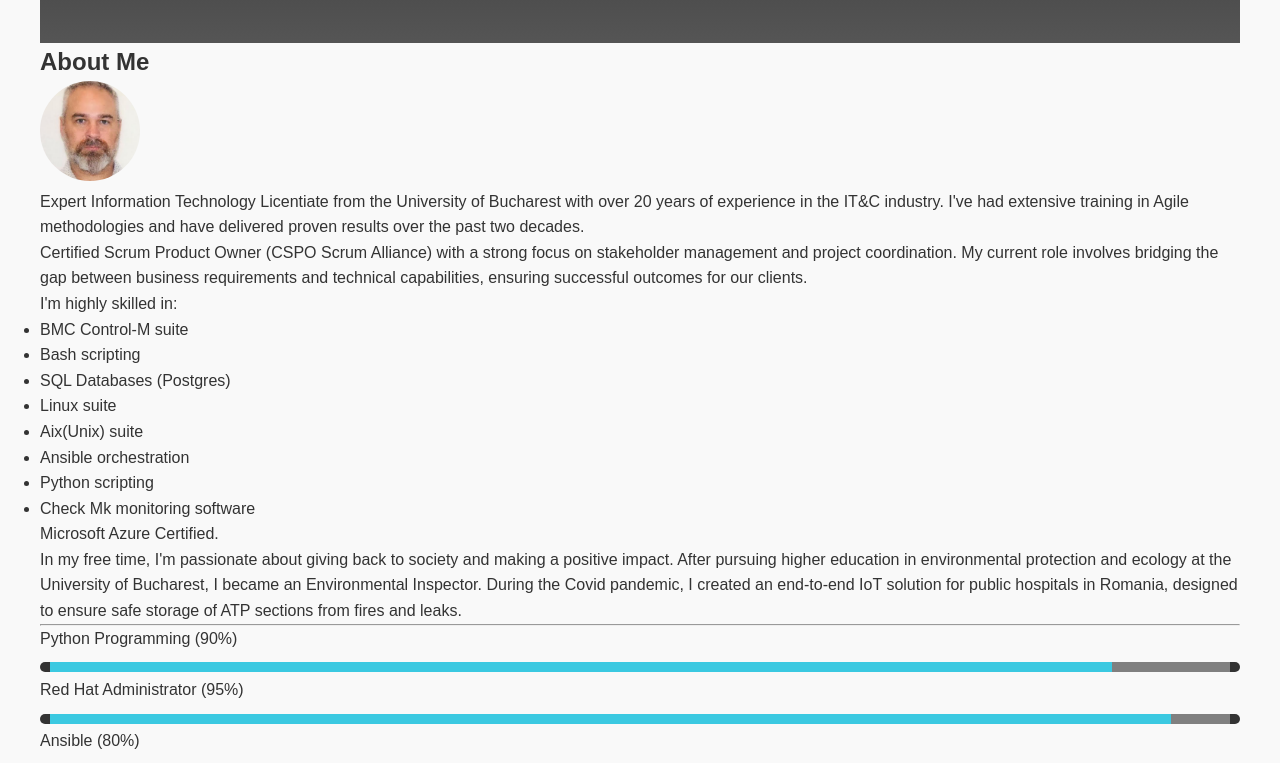
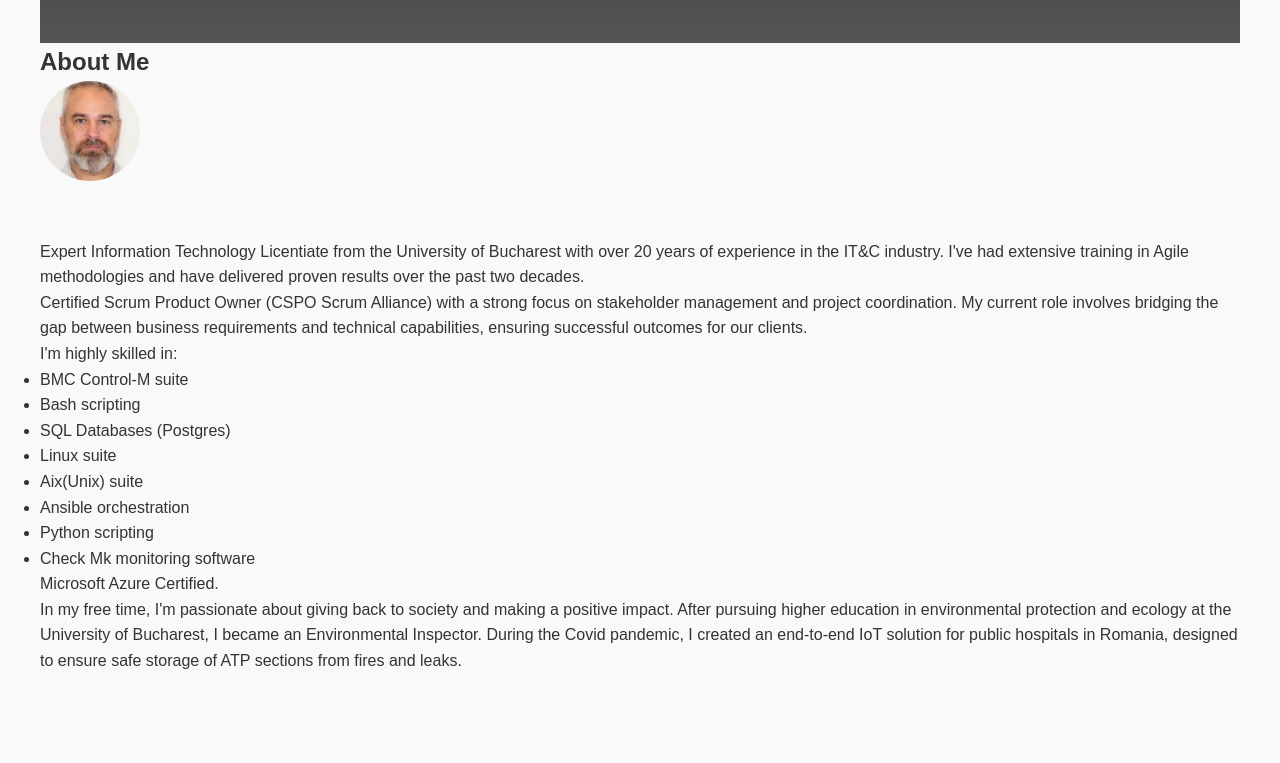
Before and after one commit to dgxshpe/Mywebsite, a plain HTML site: page index.html in a window 1280 px wide. Shown: the part 173-936 px from the top of the page. Drawn offline with nearby package versions, Linux system fonts and the light colour scheme.

Commit message:
about me 1

```diff
--- a/index.html
+++ b/index.html
@@ -16,6 +16,7 @@
         <section id="about-me" class="mb-5">
             <h2>About Me</h2>
             <img src="images/profile_picture.png" alt="Profile Picture" class="rounded-profile-picture header-image">
+            <div style="margin-top: 50px; margin-bottom: 100px;">
                 <p>
                   Expert Information Technology Licentiate from the University of Bucharest with over 20 years of experience in the IT&C industry. I've had extensive training in Agile methodologies and have delivered proven results over the past two decades.
                 </p>
@@ -45,6 +46,7 @@
                 <p>
                   In my free time, I'm passionate about giving back to society and making a positive impact. After pursuing higher education in environmental protection and ecology at the University of Bucharest, I became an Environmental Inspector. During the Covid pandemic, I created an end-to-end IoT solution for public hospitals in Romania, designed to ensure safe storage of ATP sections from fires and leaks.
                 </p>
+            </div>
         </section>
 
         <hr>
```
Lines whose indentation alone changed are shown as unchanged.
